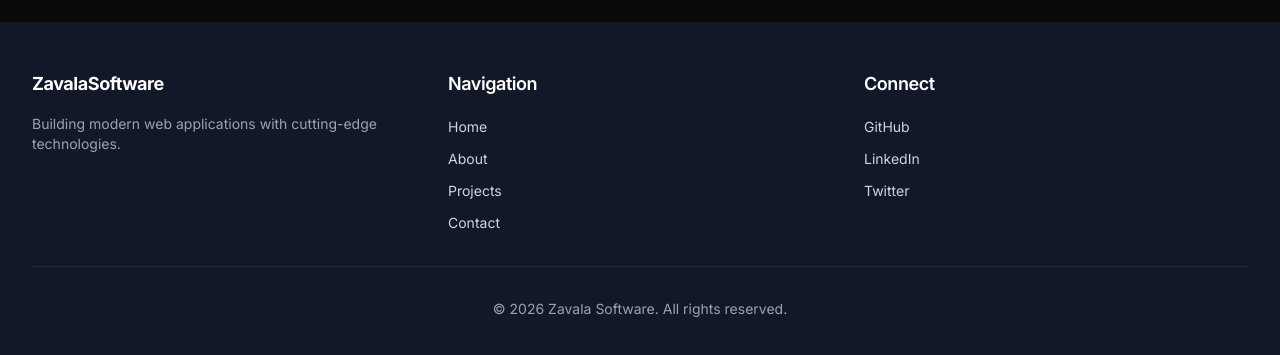
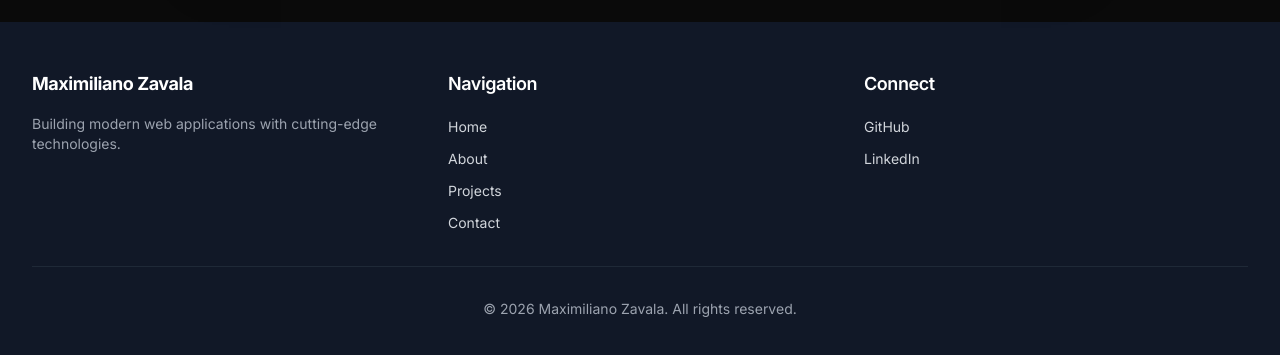
Before and after one commit to zavalatechlabs/zavala-software-portfolio, a Next.js app: page / in a window 1280 px wide. Shown: the part 4257-4612 px from the top of the page. Built offline with nearby package versions, Linux system fonts and the light colour scheme.

Commit message:
fix footer branding and remove Twitter link
- Replace 'ZavalaSoftware' with 'Maximiliano Zavala'
- Replace 'Zavala Software' copyright with 'Maximiliano Zavala'
- Remove Twitter social link, keep only GitHub and LinkedIn

Fixes #52

```diff
--- a/components/Footer.tsx
+++ b/components/Footer.tsx
@@ -14,7 +14,6 @@
     social: [
       { name: 'GitHub', href: 'https://github.com/zavalatechlabs' },
       { name: 'LinkedIn', href: '#' },
-      { name: 'Twitter', href: '#' },
     ],
   }
 
@@ -32,7 +31,7 @@
           {/* Brand Section */}
           <div>
             <h3 className="text-white text-lg font-bold mb-4">
-              Zavala<span className="text-primary-500">Software</span>
+              Maximiliano Zavala
             </h3>
             <p className="text-sm text-gray-400">
               Building modern web applications with cutting-edge technologies.
@@ -79,7 +78,7 @@
         {/* Bottom Bar */}
         <div className="mt-8 pt-8 border-t border-gray-800">
           <p className="text-center text-sm text-gray-400">
-            &copy; {currentYear} Zavala Software. All rights reserved.
+            &copy; {currentYear} Maximiliano Zavala. All rights reserved.
           </p>
         </div>
       </div>
```
